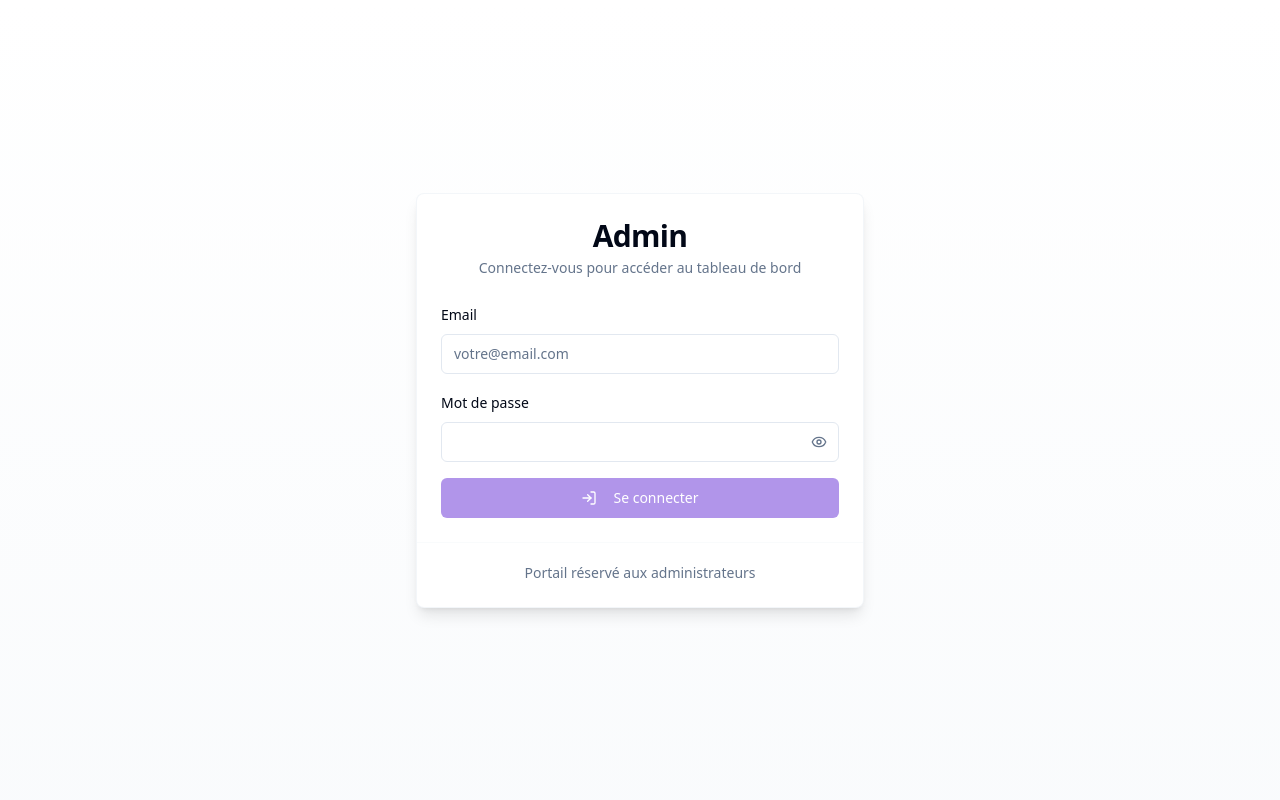
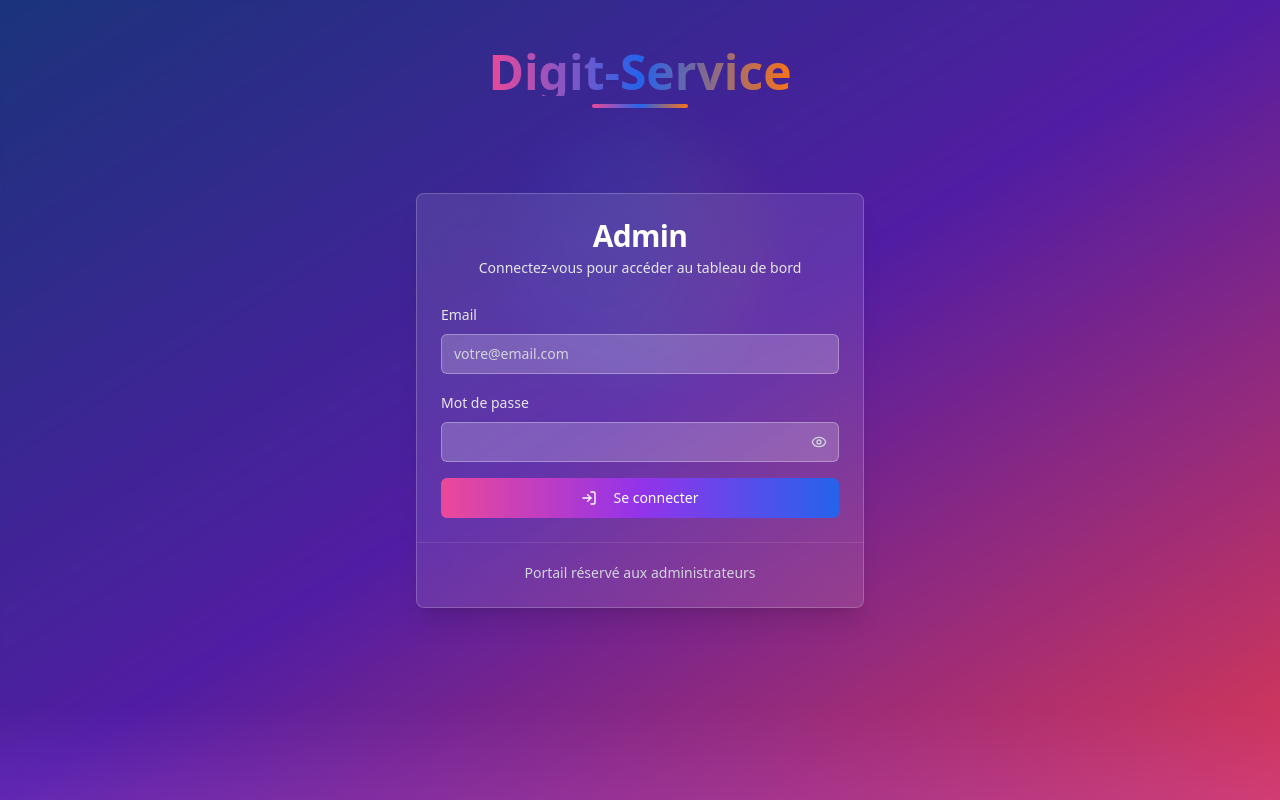
Before and after one commit to blackstar237/video-spot-manager-admin-26, a React (Vite) app: page /login in a window 1280 px wide. Built offline with nearby package versions, Linux system fonts and the light colour scheme.

Commit message:
Feat: Add login page background and logo
Implement a background image and the "Digit-Service" logo on the login page, as specified in the provided images.

```diff
--- a/src/index.css
+++ b/src/index.css
@@ -116,4 +116,31 @@
   .dark .hover-glow:hover {
     @apply shadow-lg shadow-primary/20;
   }
+
+  /* Ajout de styles pour le background de la page login */
+  .login-bg {
+    @apply bg-gradient-to-br from-blue-900 via-violet-800 to-rose-500;
+    background-size: 200% 200%;
+    animation: gradientBackground 15s ease infinite;
+  }
+
+  .glass-effect {
+    @apply bg-white/10 backdrop-blur-lg border-white/20;
+  }
+
+  .text-gradient {
+    @apply bg-clip-text text-transparent bg-gradient-to-r;
+  }
 }
+
+@keyframes gradientBackground {
+  0% {
+    background-position: 0% 50%;
+  }
+  50% {
+    background-position: 100% 50%;
+  }
+  100% {
+    background-position: 0% 50%;
+  }
+}
--- a/src/pages/Login.tsx
+++ b/src/pages/Login.tsx
@@ -52,12 +52,28 @@ const Login = () => {
   };
 
   return (
-    <div className="min-h-screen flex items-center justify-center bg-gradient-to-b from-background to-muted/40 dark:from-background dark:to-background/60 p-4">
-      <div className="w-full max-w-md">
-        <Card className="border-border/40 shadow-lg dark:bg-card/70 dark:backdrop-blur-sm dark:border-border/30">
+    <div className="min-h-screen flex flex-col items-center justify-center bg-gradient-to-br from-blue-900 via-violet-800 to-rose-500 p-4 relative overflow-hidden">
+      {/* Overlay pour donner un effet de brillance */}
+      <div className="absolute inset-0 bg-black/10 backdrop-blur-[2px]"></div>
+
+      {/* En-tête avec le nom de l'entreprise */}
+      <div className="absolute top-12 w-full text-center">
+        <h1 className="text-4xl md:text-5xl font-bold bg-gradient-to-r from-pink-500 via-blue-600 to-orange-500 inline-block text-transparent bg-clip-text mb-2">
+          Digit-Service
+        </h1>
+        <div className="h-1 w-24 mx-auto rounded bg-gradient-to-r from-pink-500 via-blue-600 to-orange-500"></div>
+      </div>
+
+      {/* Logo stylisé */}
+      <div className="absolute top-32 opacity-10 pointer-events-none">
+        <div className="w-64 h-64 rounded-full bg-gradient-to-r from-blue-600 via-teal-400 to-orange-500 animate-pulse blur-xl"></div>
+      </div>
+
+      <div className="w-full max-w-md z-10">
+        <Card className="bg-white/10 backdrop-blur-lg border-white/20 shadow-xl">
           <CardHeader className="space-y-1 text-center">
-            <CardTitle className="text-3xl font-bold tracking-tight">Admin</CardTitle>
-            <CardDescription>
+            <CardTitle className="text-3xl font-bold tracking-tight text-white">Admin</CardTitle>
+            <CardDescription className="text-gray-200">
               Connectez-vous pour accéder au tableau de bord
             </CardDescription>
           </CardHeader>
@@ -69,15 +85,15 @@ const Login = () => {
                   name="email"
                   render={({ field }) => (
                     <FormItem>
-                      <FormLabel>Email</FormLabel>
+                      <FormLabel className="text-gray-200">Email</FormLabel>
                       <FormControl>
                         <Input
                           placeholder="votre@email.com"
                           {...field}
-                          className="bg-background/50 dark:bg-muted/10"
+                          className="bg-white/20 border-white/30 text-white placeholder:text-gray-300"
                         />
                       </FormControl>
-                      <FormMessage />
+                      <FormMessage className="text-rose-200" />
                     </FormItem>
                   )}
                 />
@@ -87,18 +103,18 @@ const Login = () => {
                   name="password"
                   render={({ field }) => (
                     <FormItem>
-                      <FormLabel>Mot de passe</FormLabel>
+                      <FormLabel className="text-gray-200">Mot de passe</FormLabel>
                       <FormControl>
                         <div className="relative">
                           <Input
                             type={showPassword ? "text" : "password"}
                             {...field}
-                            className="pr-10 bg-background/50 dark:bg-muted/10"
+                            className="pr-10 bg-white/20 border-white/30 text-white"
                           />
                           <button
                             type="button"
                             onClick={() => setShowPassword(!showPassword)}
-                            className="absolute right-3 top-1/2 transform -translate-y-1/2 text-muted-foreground hover:text-foreground"
+                            className="absolute right-3 top-1/2 transform -translate-y-1/2 text-gray-300 hover:text-white"
                           >
                             {showPassword ? (
                               <EyeOff className="h-4 w-4" />
@@ -108,14 +124,14 @@ const Login = () => {
                           </button>
                         </div>
                       </FormControl>
-                      <FormMessage />
+                      <FormMessage className="text-rose-200" />
                     </FormItem>
                   )}
                 />
 
                 <Button
                   type="submit"
-                  className="w-full group mt-2"
+                  className="w-full group mt-2 bg-gradient-to-r from-pink-500 via-purple-600 to-blue-600 hover:from-pink-600 hover:via-purple-700 hover:to-blue-700 border-none"
                   disabled={form.formState.isSubmitting}
                 >
                   <LogIn className="mr-2 h-4 w-4 group-hover:animate-pulse" />
@@ -124,13 +140,16 @@ const Login = () => {
               </form>
             </Form>
           </CardContent>
-          <CardFooter className="flex justify-center border-t border-border/20 pt-5">
-            <p className="text-sm text-muted-foreground">
+          <CardFooter className="flex justify-center border-t border-white/10 pt-5">
+            <p className="text-sm text-gray-300">
               Portail réservé aux administrateurs
             </p>
           </CardFooter>
         </Card>
       </div>
+
+      {/* Effet de lueur en bas */}
+      <div className="absolute bottom-0 left-0 right-0 h-24 bg-gradient-to-t from-purple-500/20 to-transparent"></div>
     </div>
   );
 };
```
